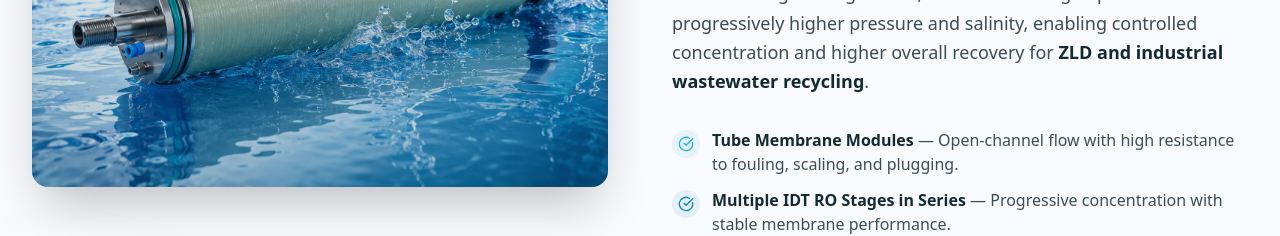
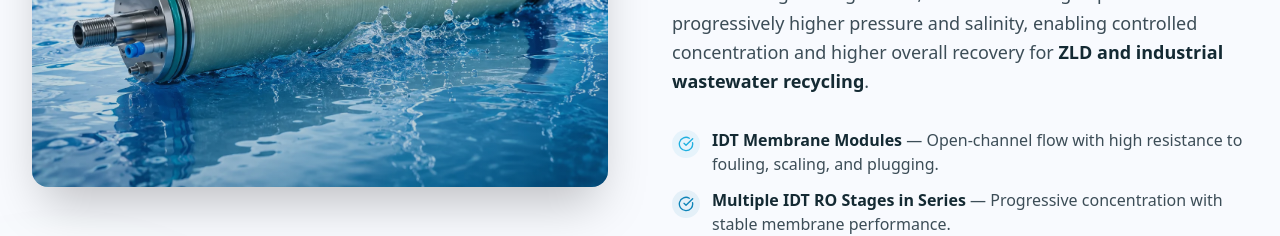
Before and after one commit to vishalmukadam/bluecare-project, a Next.js app: page /idt-ro in a window 1280 px wide. Shown: the part 840-1076 px from the top of the page. Built offline with nearby package versions, Linux system fonts and the light colour scheme.

Commit message:
chore: rename key feature from Tube Membrane Modules to IDT Membrane Modules on IDTROPage

```diff
--- a/src/components/pages/IDTROPage.tsx
+++ b/src/components/pages/IDTROPage.tsx
@@ -62,7 +62,7 @@ const scaleIn = {
 
 const keyFeatures = [
   {
-    title: "Tube Membrane Modules",
+    title: "IDT Membrane Modules",
     description: "Open-channel flow with high resistance to fouling, scaling, and plugging.",
     color: "#20B0E0",
   },
```
